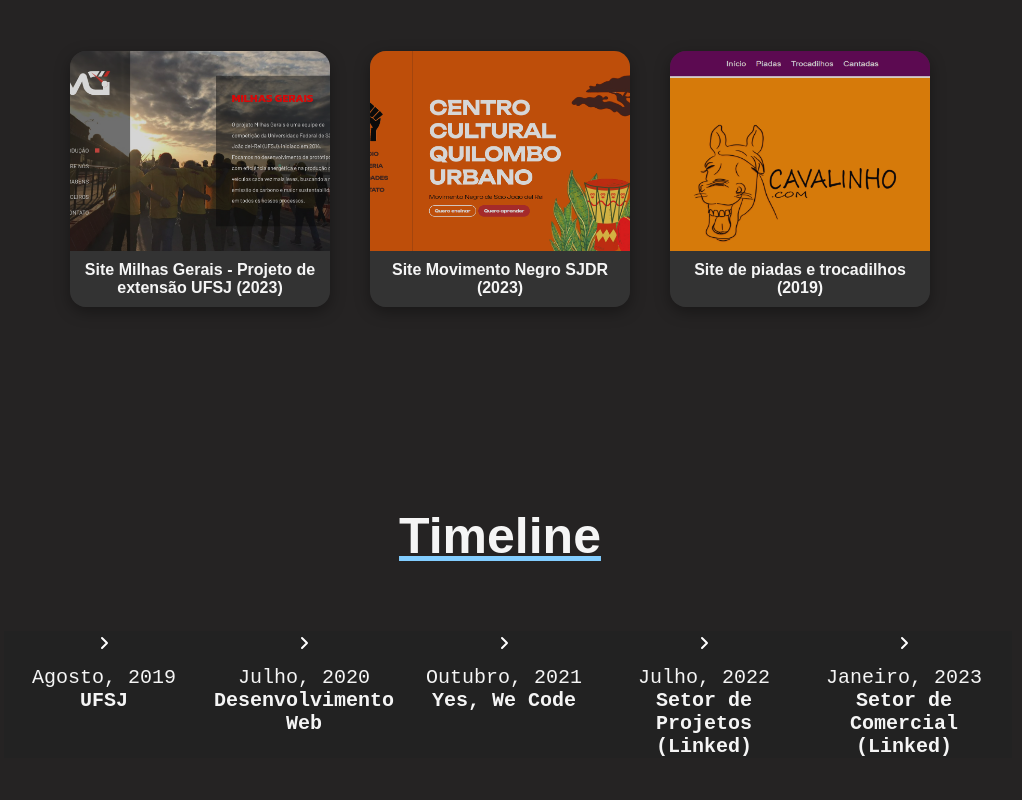
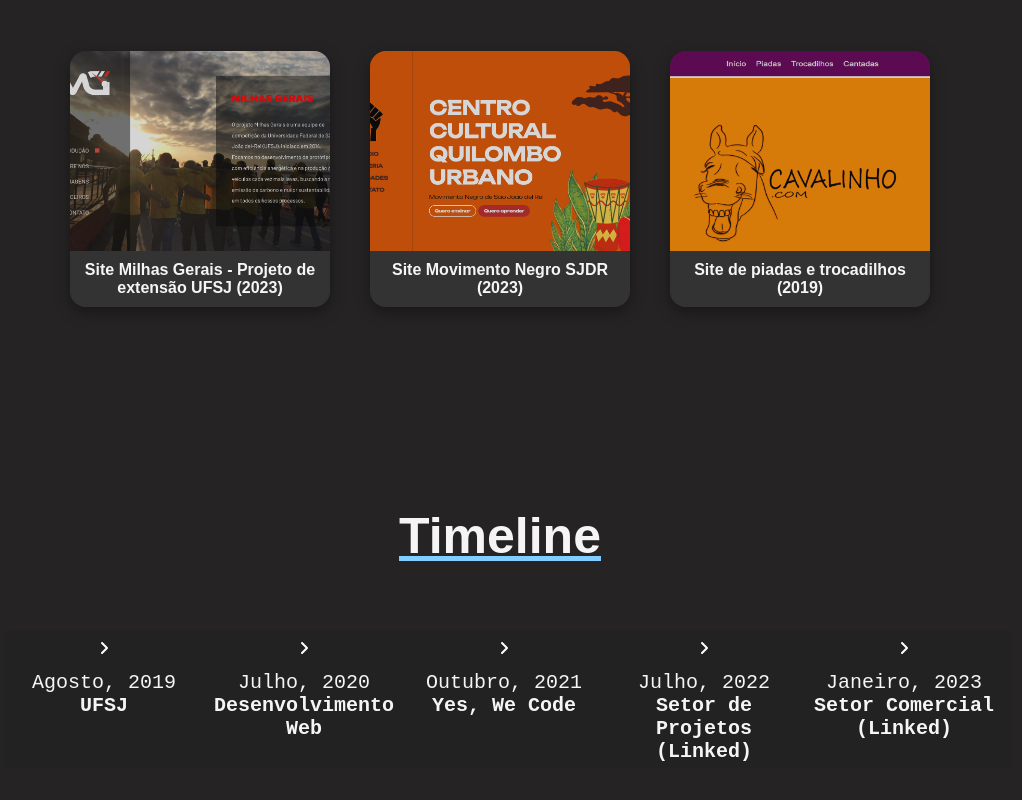
Before and after one commit to scjoaoantonio/reactportfolio, a React (Create React App) app: page / in a window 1280 px wide. Shown: the part 1368-2168 px from the top of the page, without its empty margins (140-1162 px from the left). Built offline with nearby package versions, Linux system fonts and the light colour scheme.

Commit message:
padding timeline

```diff
--- a/src/Pages/Timeline/index.css
+++ b/src/Pages/Timeline/index.css
@@ -48,6 +48,7 @@ h2 {
   flex: 0 0 auto;
   width: 200px;
   background-color: #222;
+  padding: 5px;
 }
 
 .timeline__item-header {
--- a/src/Pages/Timeline/index.jsx
+++ b/src/Pages/Timeline/index.jsx
@@ -114,7 +114,7 @@ const timelineData = [
   },
   {
     date: "Janeiro, 2023",
-    title: "Setor de Comercial (Linked)",
+    title: "Setor Comercial (Linked)",
     content:
       "Fui eleito Diretor Comercial e Vice Presidente da Linked, empresa júnior de ciência da computação",
   },
```
